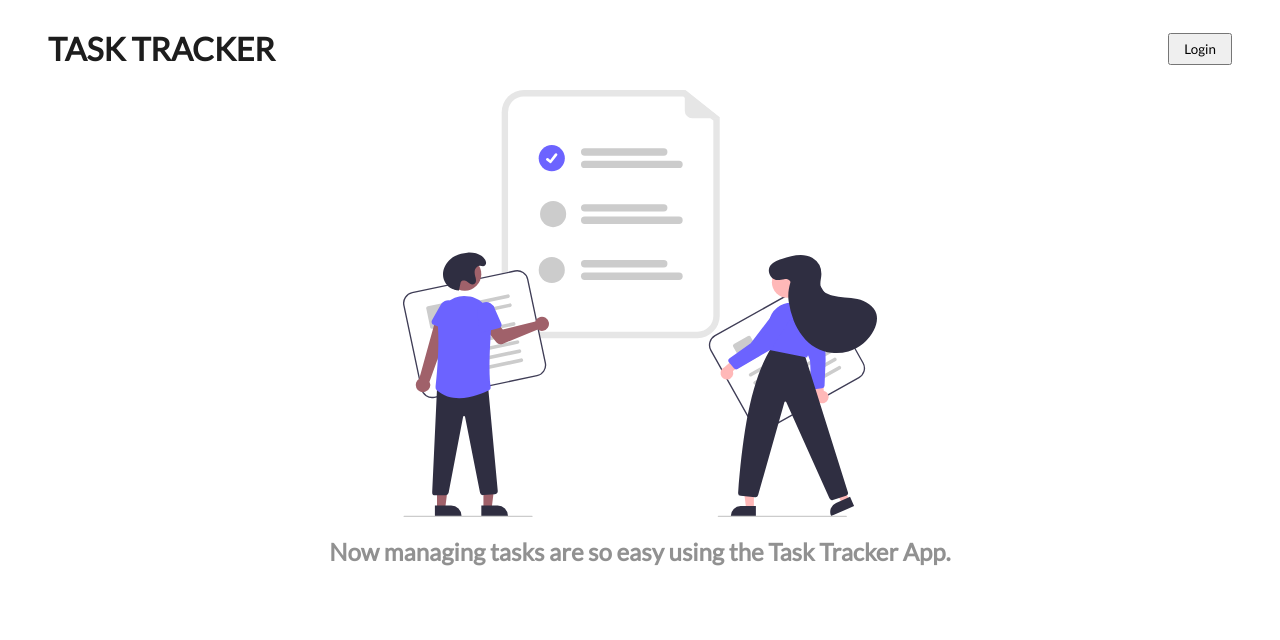
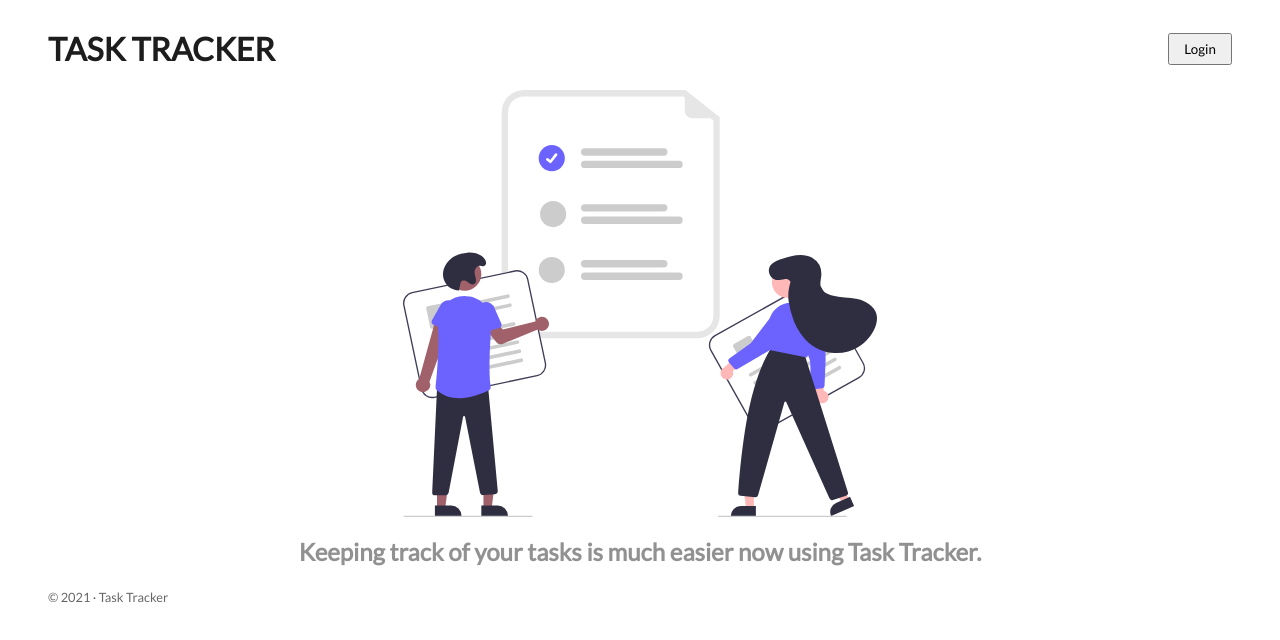
Before and after one commit to PayalSasmal10/ToDo-FullStack, a React (Create React App) app in the folder todo-project/todo-ui/: page / in a window 1280 px wide. Shown: the top 640 px of the page. Built offline with nearby package versions, Linux system fonts and the light colour scheme.

Commit message:
copyright added

```diff
--- a/todo-project/todo-ui/src/components/homepage/homepage.js
+++ b/todo-project/todo-ui/src/components/homepage/homepage.js
@@ -15,10 +15,13 @@ const HomePage = () => {
       <div className="content">
         <img src={svg} alt="task logo" />
         <h2>
-          Now managing tasks are so easy using the <strong>Task Tracker</strong>{' '}
-          App.
+          Keeping track of your tasks is much easier now using{' '}
+          <strong>Task Tracker</strong>.
         </h2>
       </div>
+      <span className="copyright">
+        &copy; {new Date().getFullYear()} &#183; Task Tracker
+      </span>
     </div>
   );
 };
--- a/todo-project/todo-ui/src/components/homepage/homepage.scss
+++ b/todo-project/todo-ui/src/components/homepage/homepage.scss
@@ -29,3 +29,8 @@
     width: 40%;
   }
 }
+
+.copyright {
+  opacity: 0.6;
+  font-size: 0.8rem;
+}
```
